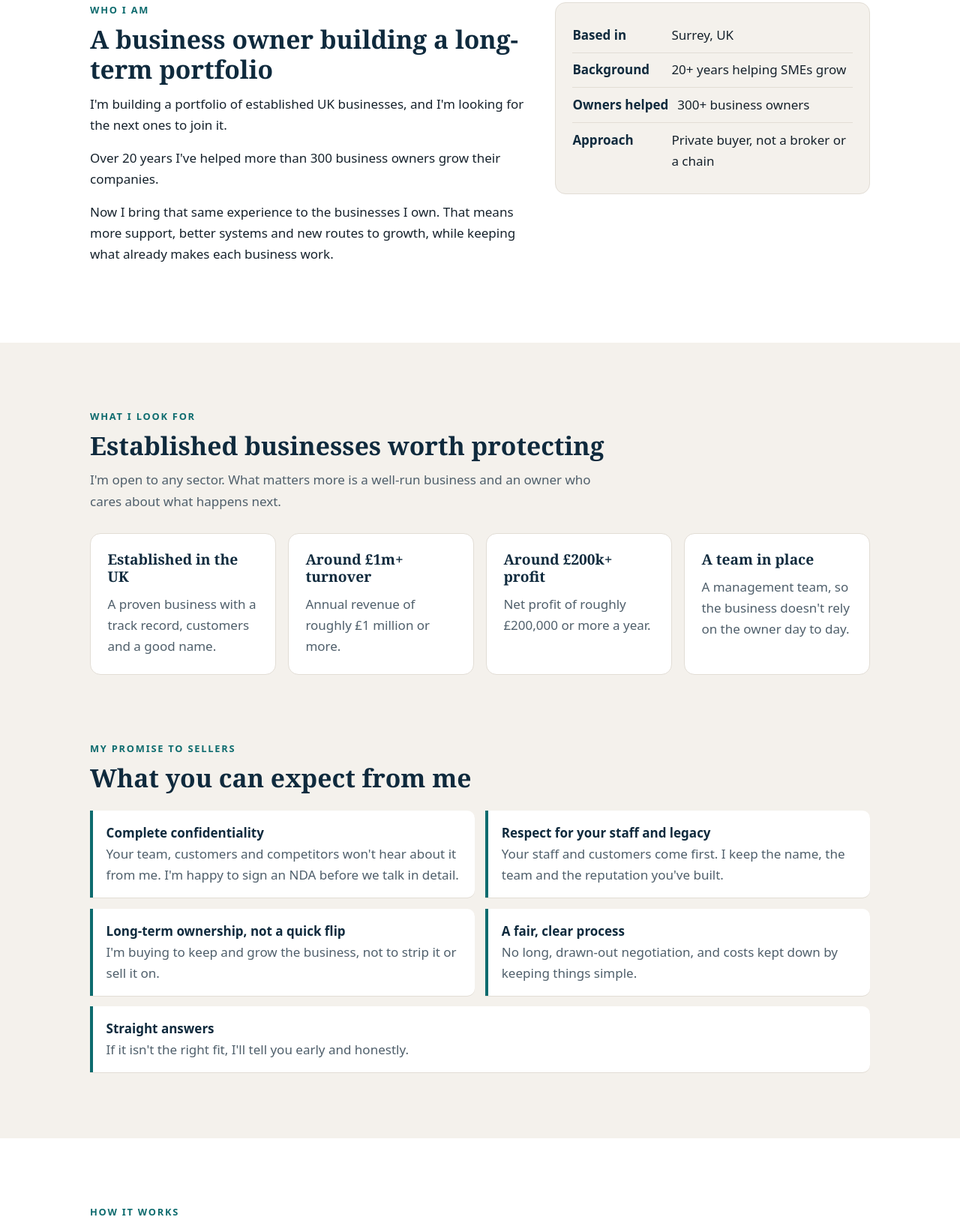
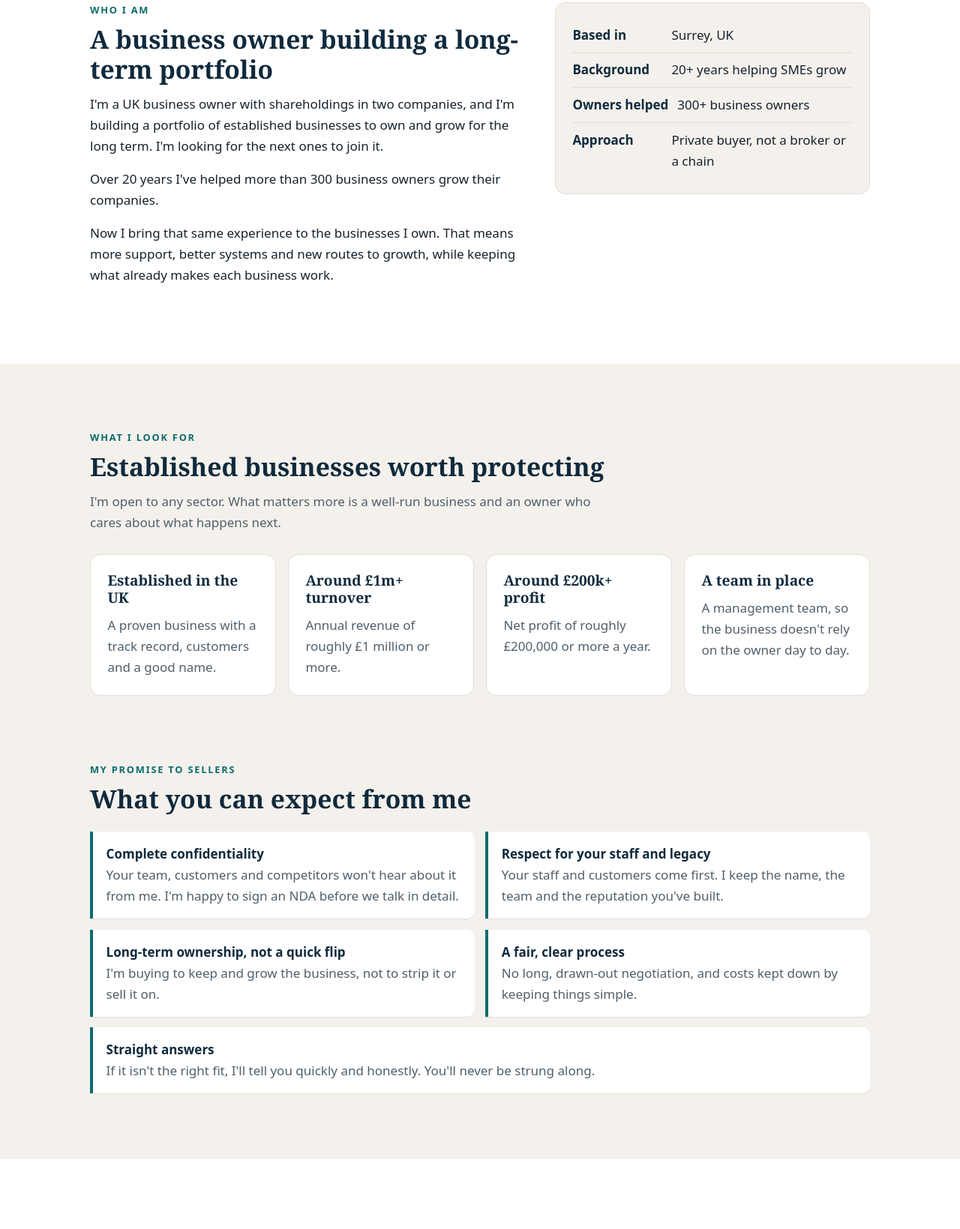
Before and after one commit to JuniorZoschke/juniorzoschke.com, a plain HTML site: page index.html in a window 1280 px wide. Shown: the part 677-2316 px from the top of the page at 75% size. Drawn offline with Linux system fonts and the light colour scheme.

Commit message:
Bio: shareholdings line; straight-answers wording

```diff
--- a/index.html
+++ b/index.html
@@ -219,7 +219,7 @@ footer a{color:#dbe7ee}
       <div>
         <p class="eyebrow">Who I am</p>
         <h2 id="about-title">A business owner building a long-term portfolio</h2>
-        <p>I'm building a portfolio of established UK businesses, and I'm looking for the next ones to join it.</p>
+        <p>I'm a UK business owner with shareholdings in two companies, and I'm building a portfolio of established businesses to own and grow for the long term. I'm looking for the next ones to join it.</p>
         <p>Over 20 years I've helped more than 300 business owners grow their companies.</p>
         <p>Now I bring that same experience to the businesses I own. That means more support, better systems and new routes to growth, while keeping what already makes each business work.</p>
       </div>
@@ -255,7 +255,7 @@ footer a{color:#dbe7ee}
         <li><div><strong>Respect for your staff and legacy</strong><span>Your staff and customers come first. I keep the name, the team and the reputation you've built.</span></div></li>
         <li><div><strong>Long-term ownership, not a quick flip</strong><span>I'm buying to keep and grow the business, not to strip it or sell it on.</span></div></li>
         <li><div><strong>A fair, clear process</strong><span>No long, drawn-out negotiation, and costs kept down by keeping things simple.</span></div></li>
-        <li><div><strong>Straight answers</strong><span>If it isn't the right fit, I'll tell you early and honestly.</span></div></li>
+        <li><div><strong>Straight answers</strong><span>If it isn't the right fit, I'll tell you quickly and honestly. You'll never be strung along.</span></div></li>
       </ul>
     </div>
   </section>
```
